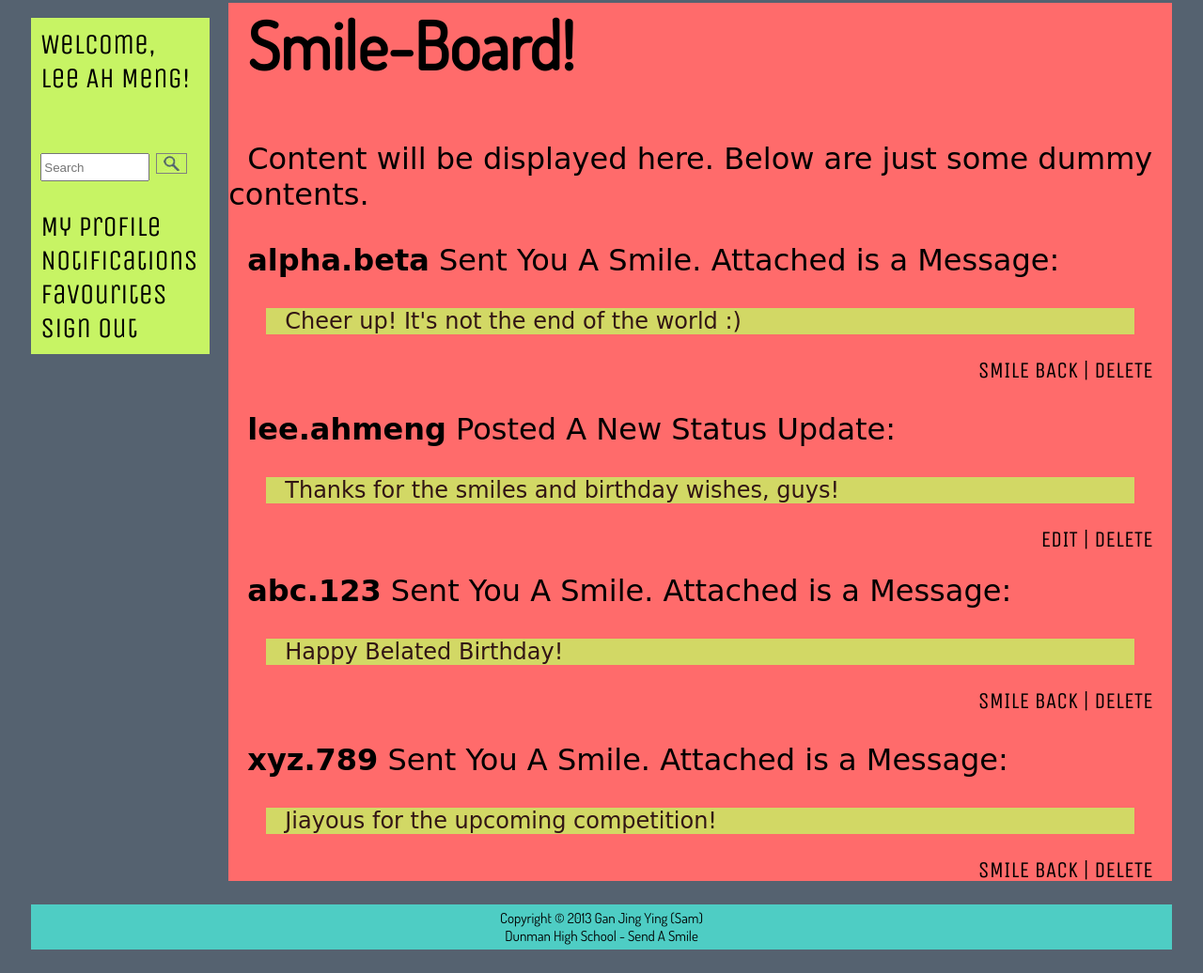
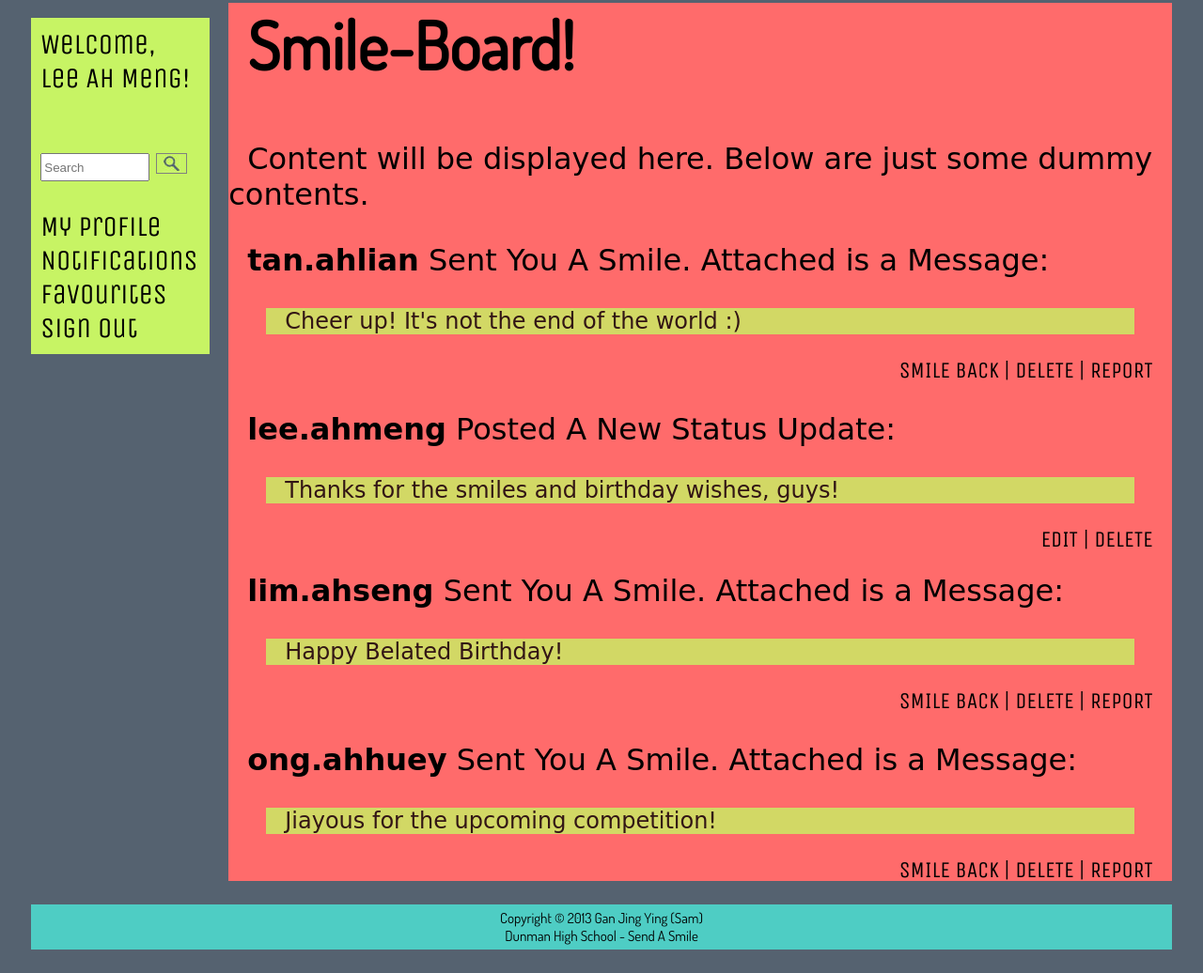
Before and after one commit to samsolariusleo/DHSSendASmile, a plain HTML site: page index.html in a window 1280 px wide. Shown: the part 232-1268 px from the top of the page at 94% size. Drawn offline with nearby package versions, Linux system fonts and the light colour scheme; a web font is replaced by a local one.

Commit message:
Added a "Report" feature

```diff
--- a/index.html
+++ b/index.html
@@ -50,9 +50,9 @@
 				<h2>Smile-Board!</h2>
 				<p>Content will be displayed here. Below are just some dummy contents.</p>
 				<p>
-					<b>alpha.beta</b> Sent You A Smile.
+					<b>tan.ahlian</b> Sent You A Smile.
 					Attached is a Message:<blockquote>Cheer up! It's not the end of the world :)</blockquote>
-					<span>SMILE BACK | DELETE</span>
+					<span>SMILE BACK | DELETE | REPORT</span>
 				</p>
 				<br>
 				<p class='self'>
@@ -61,15 +61,15 @@
 					<span>EDIT | DELETE</span>
 				<br>
 				<p>
-					<b>abc.123</b> Sent You A Smile.
+					<b>lim.ahseng</b> Sent You A Smile.
 					Attached is a Message:<blockquote>Happy Belated Birthday!</blockquote>
-					<span>SMILE BACK | DELETE</span>
+					<span>SMILE BACK | DELETE | REPORT</span>
 				</p>
 				<br>
 				<p>
-					<b>xyz.789</b> Sent You A Smile.
+					<b>ong.ahhuey</b> Sent You A Smile.
 					Attached is a Message:<blockquote>Jiayous for the upcoming competition!</blockquote>
-					<span>SMILE BACK | DELETE</span>
+					<span>SMILE BACK | DELETE | REPORT</span>
 				</p>
 				<br>
 			</div>
```
